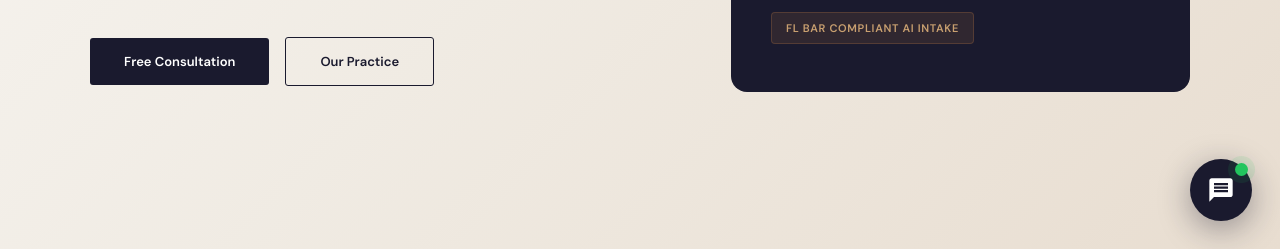
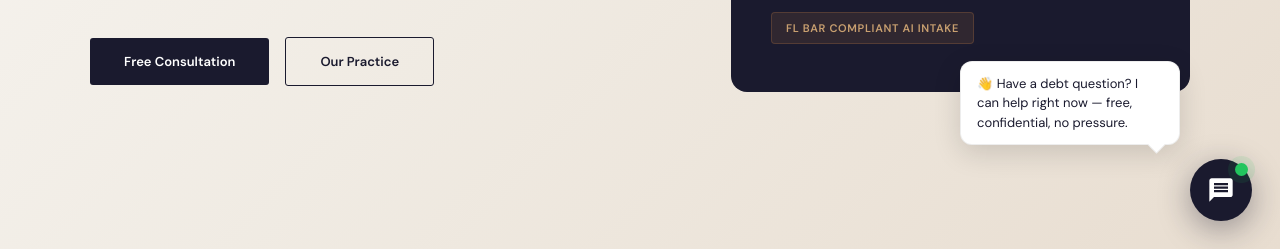
Before and after one commit to zayahanderson-code/fernstellar, a website: page public/index.html in a window 1280 px wide. Shown: the part 551-800 px from the top of the page. Drawn offline with nearby package versions, Linux system fonts and the light colour scheme; a web font is replaced by a local one.

```diff
--- a/public/index.html
+++ b/public/index.html
@@ -121,6 +121,10 @@
 
 .calendly-btn { display: block; text-align: center; background: #1a1a2e; color: #c9a070; padding: 13px 16px; border-radius: 8px; font-size: 13px; font-weight: 600; text-decoration: none; margin: 4px 16px 12px; transition: background .2s; }
 .calendly-btn:hover { background: #8b5e3c; color: white; }
+
+#ander-proactive { position: fixed; bottom: 104px; right: 100px; z-index: 997; background: white; border-radius: 12px; padding: 12px 16px; box-shadow: 0 8px 28px rgba(0,0,0,.14); font-size: 13px; color: #1a1a2e; max-width: 220px; line-height: 1.5; opacity: 0; transform: translateY(8px); transition: all 0.3s ease; pointer-events: none; border: 1px solid rgba(0,0,0,.07); }
+#ander-proactive.show { opacity: 1; transform: translateY(0); pointer-events: all; cursor: pointer; }
+#ander-proactive::after { content: ''; position: absolute; bottom: -7px; right: 16px; width: 12px; height: 12px; background: white; border-right: 1px solid rgba(0,0,0,.07); border-bottom: 1px solid rgba(0,0,0,.07); transform: rotate(45deg); }
 
 @media (max-width: 768px) {
   nav { padding: 16px 24px; } .nav-links { display: none; }
```
